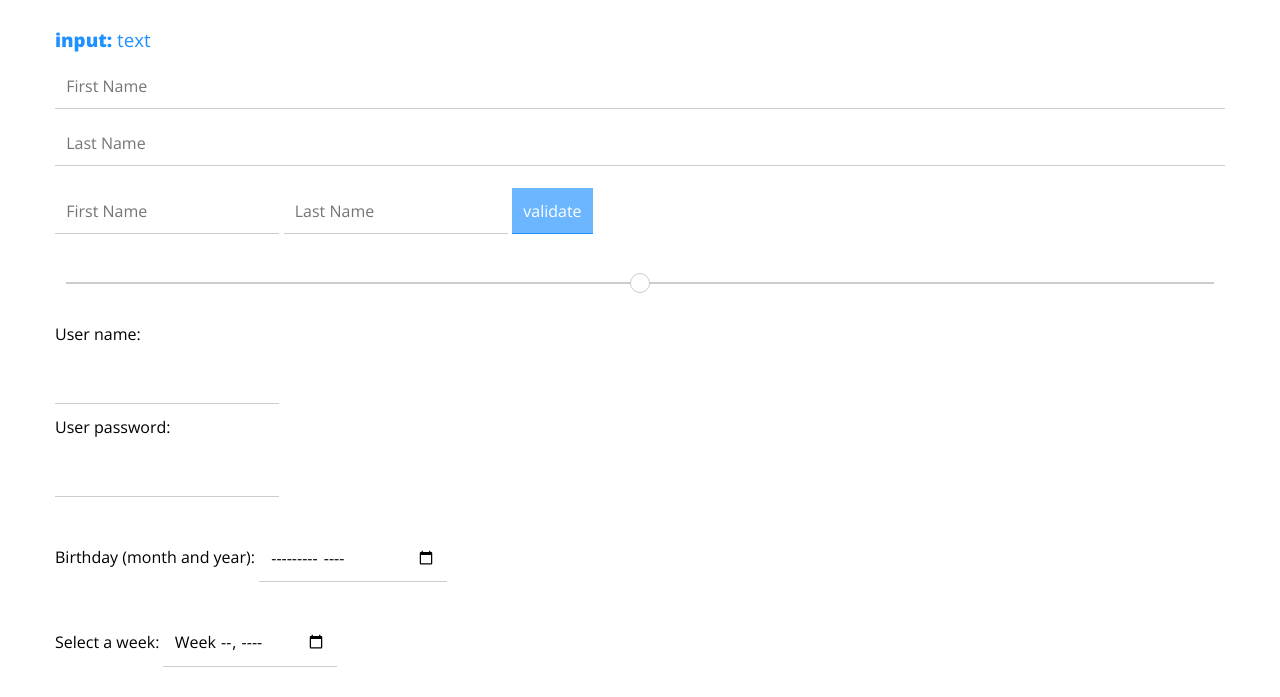
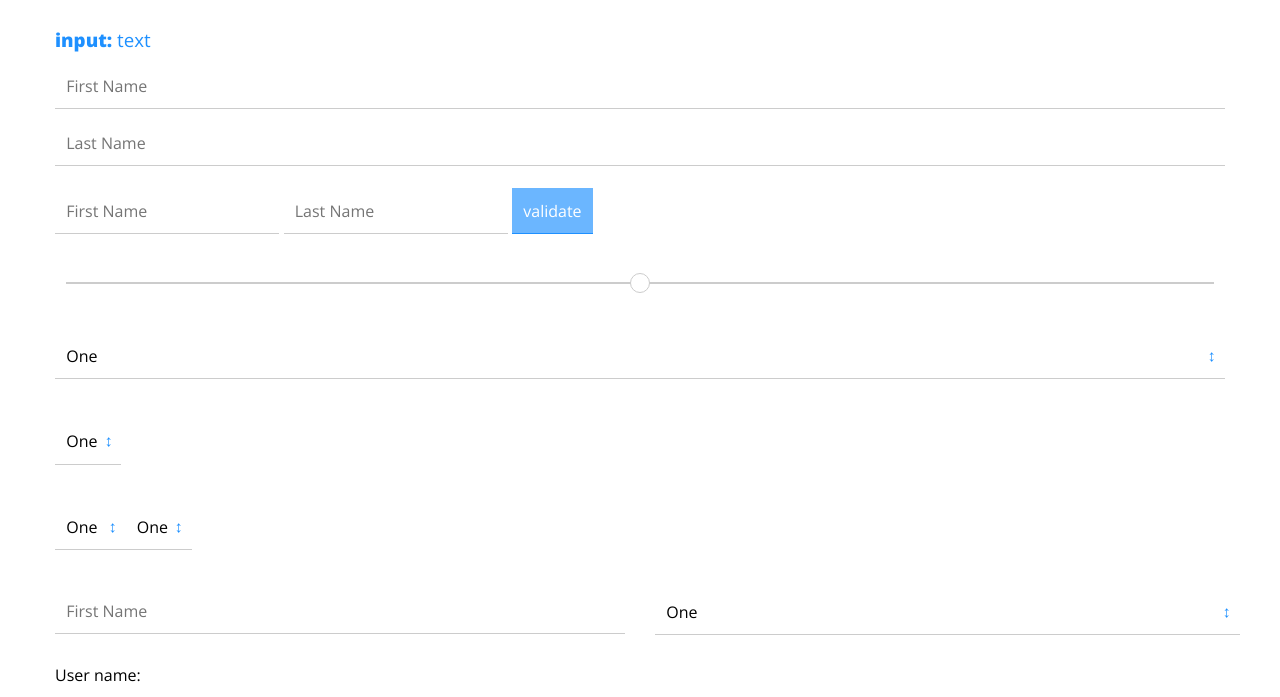
Before and after one commit to kendaleiv/StratumUI, a website: page demos/forms.html in a window 1280 px wide. Shown: the part 96-793 px from the top of the page. Drawn offline with nearby package versions, Linux system fonts and the light colour scheme.

Commit message:
added <select> to forms

```diff
--- a/css/scss/_forms.scss
+++ b/css/scss/_forms.scss
@@ -99,6 +99,45 @@ input {
   }
 }
 
+// select
+label.select {
+  @include border("bottom", $grey-light);
+  padding: 0.7em 0;
+  position: relative;
+  &:after {
+    content: "\2194";
+    color: $link-active;
+    @include rotate(90deg);
+    right: 0.3em;
+    top: .5em;
+    padding: 0 0 .3em;
+    position: absolute;
+    pointer-events: none;
+  }
+  &:before {
+    content: "";
+    right: 0.3em;
+    top: 0;
+    width: 2em;
+    height: 2em;
+    position: absolute;
+    pointer-events: none;
+    display: block;
+  }
+  select {
+    background: transparent;
+    border: none;
+    display: inline-block;
+    margin: 0.7em 0;
+    padding: 0.7em;
+    outline: none;
+    -webkit-appearance: none;
+    -moz-appearance: none;
+    appearance: none;
+    cursor: pointer;
+  }
+}
+
 // Range
 // hard reset for slider
 input[type=range] {
--- a/demos/forms.html
+++ b/demos/forms.html
@@ -41,6 +41,60 @@
 
           <form>
             <input type="range" name="points" min="0" max="10">
+          </form>
+
+          <form class="form-fluid">
+            <label class="select">
+              <select>
+                <option>One</option>
+                <option>Two</option>
+                <option>Three</option>
+              </select>
+            </label>
+          </form>
+
+          <form>
+            <label class="select">
+              <select>
+                <option>One</option>
+                <option>Two</option>
+                <option>Three</option>
+              </select>
+            </label>
+          </form>
+
+          <form>
+            <label class="select">
+              <select>
+                <option>One</option>
+                <option>Two</option>
+                <option>Three</option>
+              </select>
+            </label>
+            <label class="select">
+              <select>
+                <option>One</option>
+                <option>Two</option>
+                <option>Three</option>
+              </select>
+            </label>
+          </form>
+
+          <form class="form-fluid">
+            <div class="row">
+              <div class="col-6">
+                <input type="text" name="firstname" placeholder="First Name" required="required">
+              </div>
+              <div class="col-6">
+                <label class="select">
+                  <select>
+                    <option>One</option>
+                    <option>Two</option>
+                    <option>Three</option>
+                  </select>
+                </label>
+              </div>
+            </div>
           </form>
 
           <form>
```
Also changed, not shown: css/main.css.
